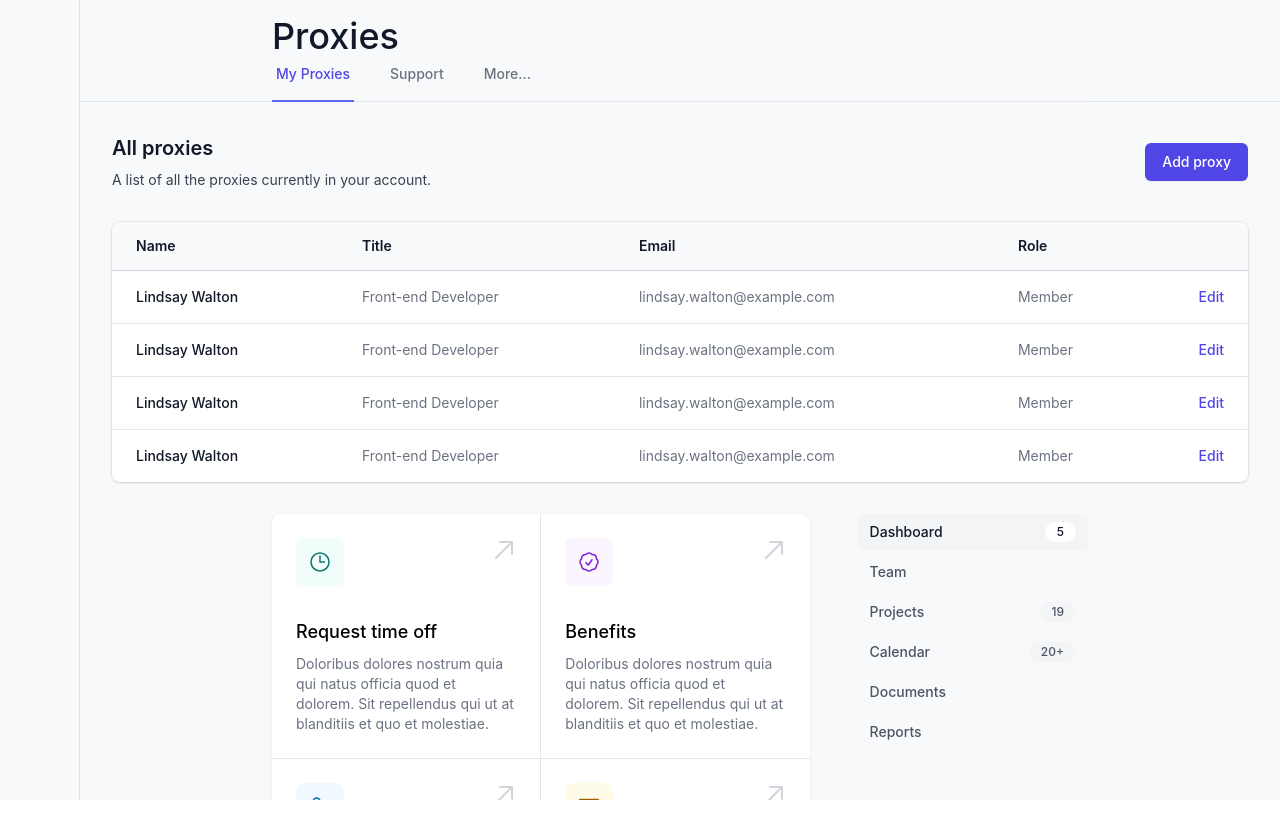
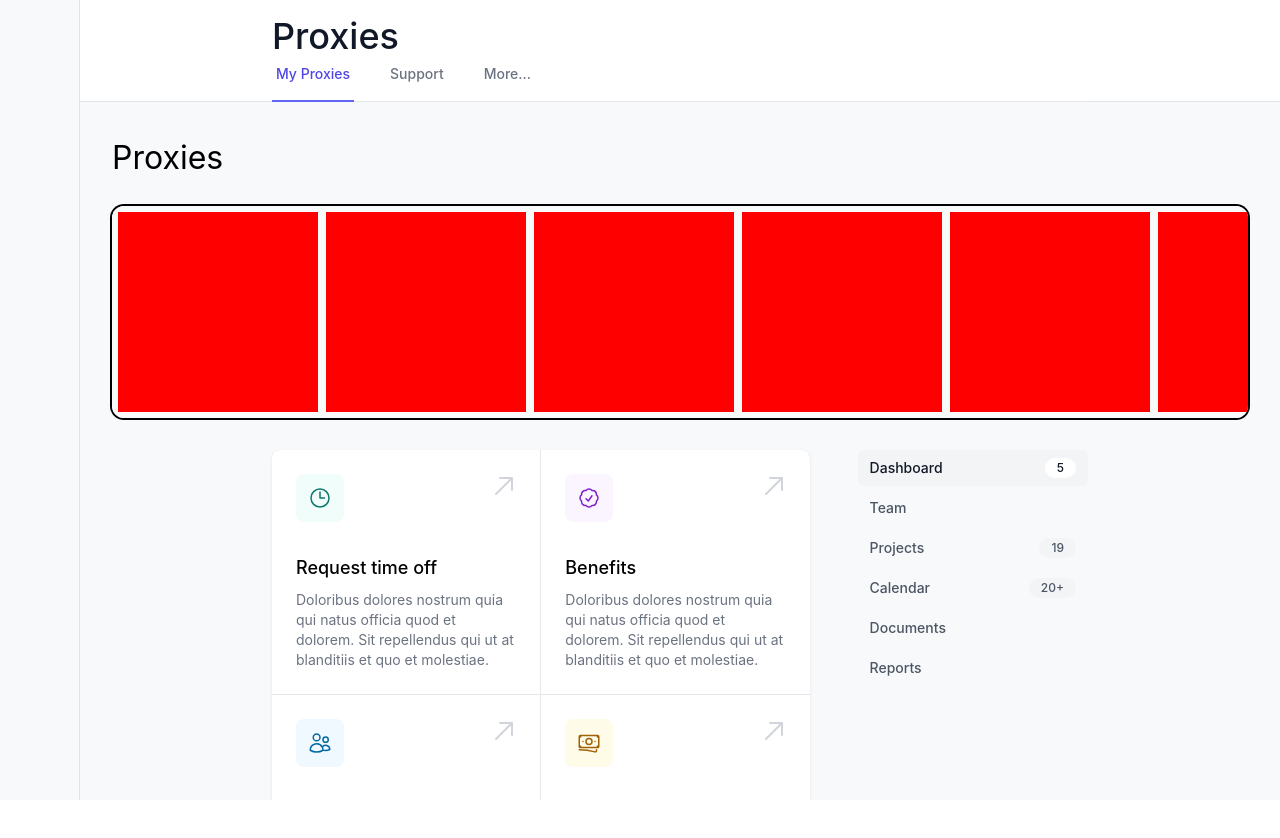
Before and after one commit to didimedina/bd-layout-prototype, a Next.js app: page / in a window 1280 px wide. Shown: the top 838 px of the page. Built offline with nearby package versions, Linux system fonts and the light colour scheme.

Commit message:
added scrollable table example for alex

```diff
--- a/components/Table.jsx
+++ b/components/Table.jsx
@@ -25,11 +25,11 @@ const people = [
             </button>
           </div>
         </div>
-        <div className="mt-8 flex flex-col">
+        <div className="mt-8 flex flex-col ring-1 ring-red-600">
           <div className="-my-2 -mx-4 overflow-x-auto sm:-mx-6 lg:-mx-8">
             <div className="inline-block min-w-full py-2 align-middle md:px-6 lg:px-8">
               <div className="overflow-hidden shadow ring-1 ring-black ring-opacity-5 md:rounded-lg">
-                <table className="min-w-full divide-y divide-gray-300">
+                <table className="min-w-full w-fit divide-y divide-gray-300 ">
                   <thead className="bg-gray-50">
                     <tr>
                       <th scope="col" className="py-3.5 pl-4 pr-3 text-left text-sm font-semibold text-gray-900 sm:pl-6">
--- /dev/null
+++ b/components/primitives/Table.tsx
@@ -0,0 +1,61 @@
+import { styled } from '@stitches/react';
+
+const Shell = styled("div", {
+    width: "100%",
+    height: "fit-content",
+    display: "grid",
+    backgroundColor: "#F8F9FA",
+    // overflow: "clip",
+    gridTemplateRows: "auto 1fr",
+    gap: "24px"
+})
+
+const Heading = styled("p", {
+    width: "100%",
+    height: "fit-content",
+    color: "black",
+    fontSize: "32px"
+})
+
+const Data = styled("div", {
+    width: "100%",
+    overflowY: "scroll",
+    height: "fit-content",
+    display: "flex",
+    backgroundColor: "#F8F9FA",
+    gap: "8px",
+    boxShadow: "0 0 0 2px black",
+    borderRadius: "12px",
+    padding: "6px"
+})
+
+const Box = styled("div", {backgroundColor: "red", width: "200px", height: "200px", flexShrink: 0})
+
+
+
+function Table() {
+    return (
+        <Shell>
+            <Heading>Proxies</Heading>
+            <Data>
+                <Box/>
+                <Box/>
+                <Box/>
+                <Box/>
+                <Box/>
+                <Box/>
+                <Box/>
+                <Box/>
+                <Box/>
+                <Box/>
+                <Box/>
+                <Box/>
+                <Box/>
+                <Box/>
+                <Box/>
+            </Data>
+        </Shell>
+    )
+}
+
+export default Table
--- a/pages/index.tsx
+++ b/pages/index.tsx
@@ -5,8 +5,9 @@ import Form from '../components/Form';
 import LinkList from '../components/LinkList';
 import Box from '../components/primitives/Box';
 import * as Layout from '../components/primitives/Layout';
+import Table from '../components/primitives/Table';
 import Nav from '../components/SubNav';
-import Table from '../components/Table';
+// import Table from '../components/Table';
 
 export default function Home() {
   return (
@@ -20,7 +21,7 @@ export default function Home() {
         <Layout.Shell layout="control-panel">
             <Box css={{ boxShadow: "inset -1px 0px #E0E3E6" }}/>
             <Layout.Page>
-                <Layout.Section css={{ boxShadow: "inset 0px -1px #E0E3E6" }}>
+                <Layout.Section css={{ backgroundColor: "white", boxShadow: "inset 0px -1px #E0E3E6", position: "sticky", top: "0"}}>
                     <Layout.Content layout="full">
                         <Nav/>
                     </Layout.Content>
```
